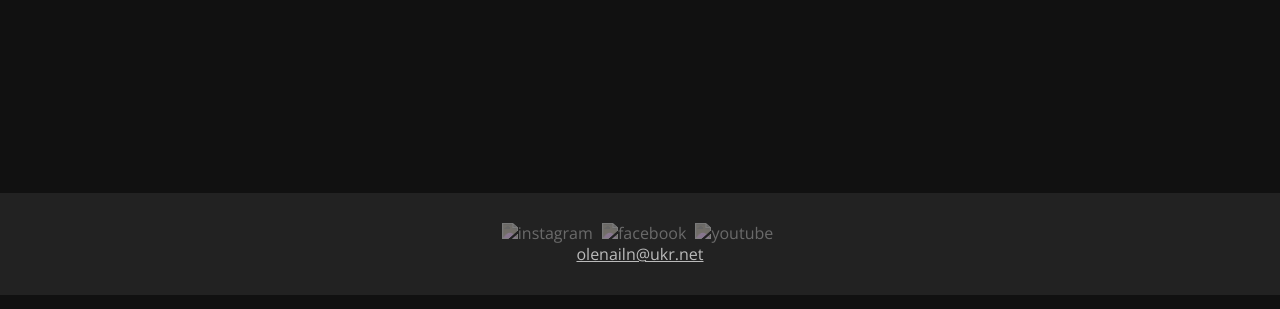
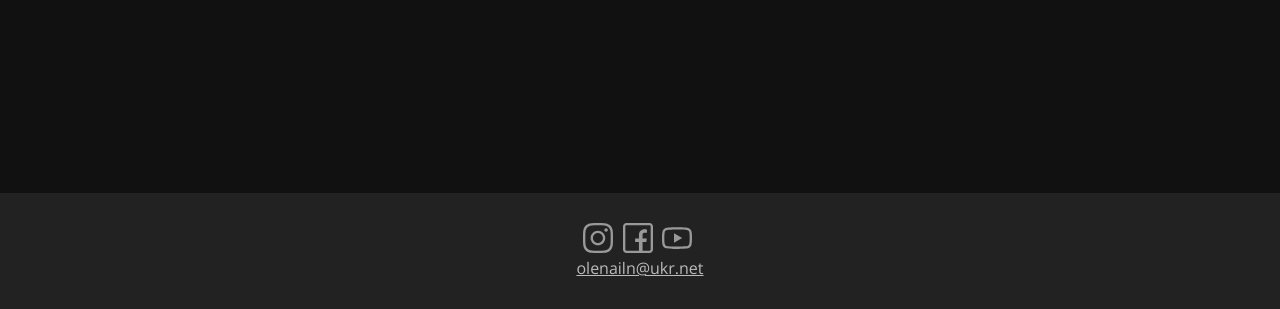
Before and after one commit to mykhailohoy/olenailn, a plain HTML site: page en/pages/works.html in a window 1280 px wide. Shown: the part 4511-4820 px from the top of the page. Drawn offline with nearby package versions, Linux system fonts and the light colour scheme.

Commit message:
fix paths

```diff
--- a/en/pages/works.html
+++ b/en/pages/works.html
@@ -93,9 +93,9 @@
   </main>
   <footer>
     <div class="media">
-      <img src="../img/icons/instagram.svg" alt="instagram" class="medium">
-      <img src="../img/icons/facebook.svg" alt="facebook" class="medium">
-      <img src="../img/icons/youtube.svg" alt="youtube" class="medium">
+      <img src="../../img/icons/instagram.svg" alt="instagram" class="medium">
+      <img src="../../img/icons/facebook.svg" alt="facebook" class="medium">
+      <img src="../../img/icons/youtube.svg" alt="youtube" class="medium">
     </div>
     <a class="email" href="mailto:olenailn@ukr.net">olenailn@ukr.net</a>
   </footer>
```
Also changed, not shown: en/pages/children.html (+3 -3 lines), en/pages/lessons.html (+3 -3 lines).
